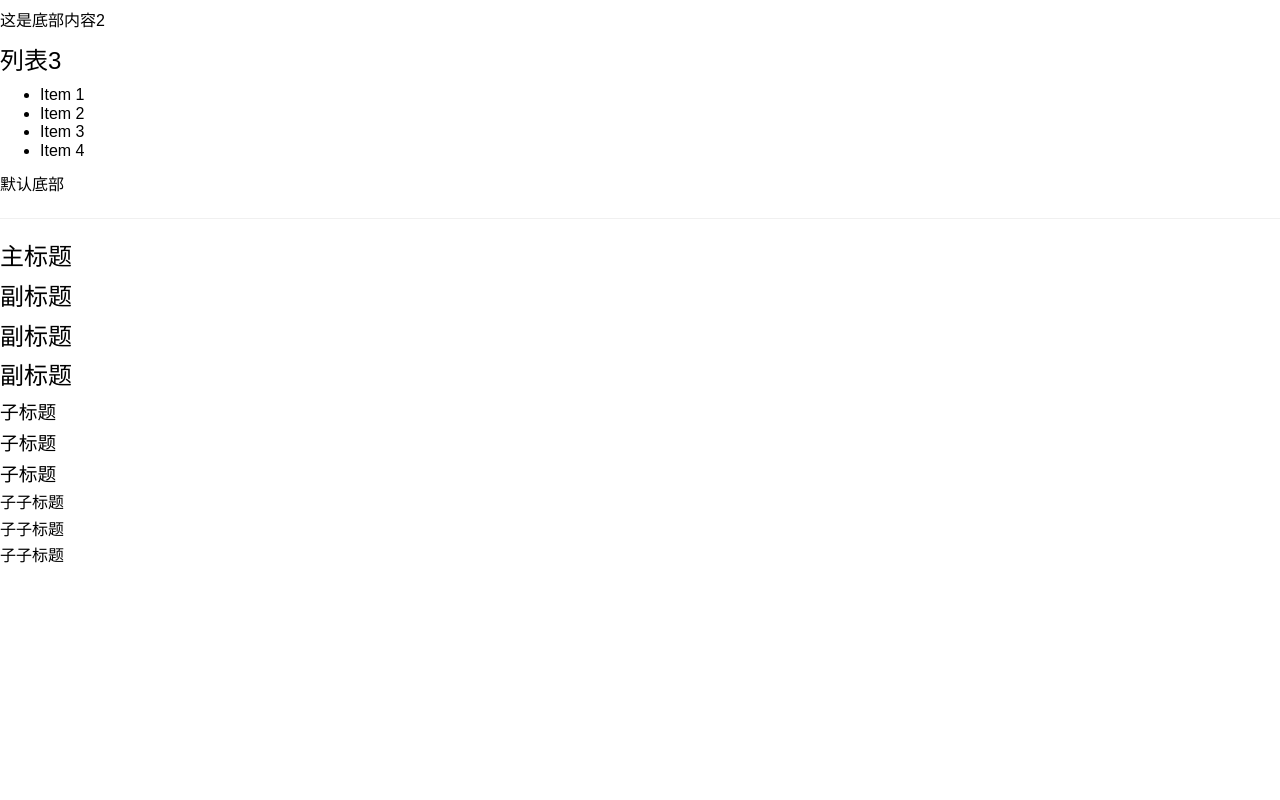
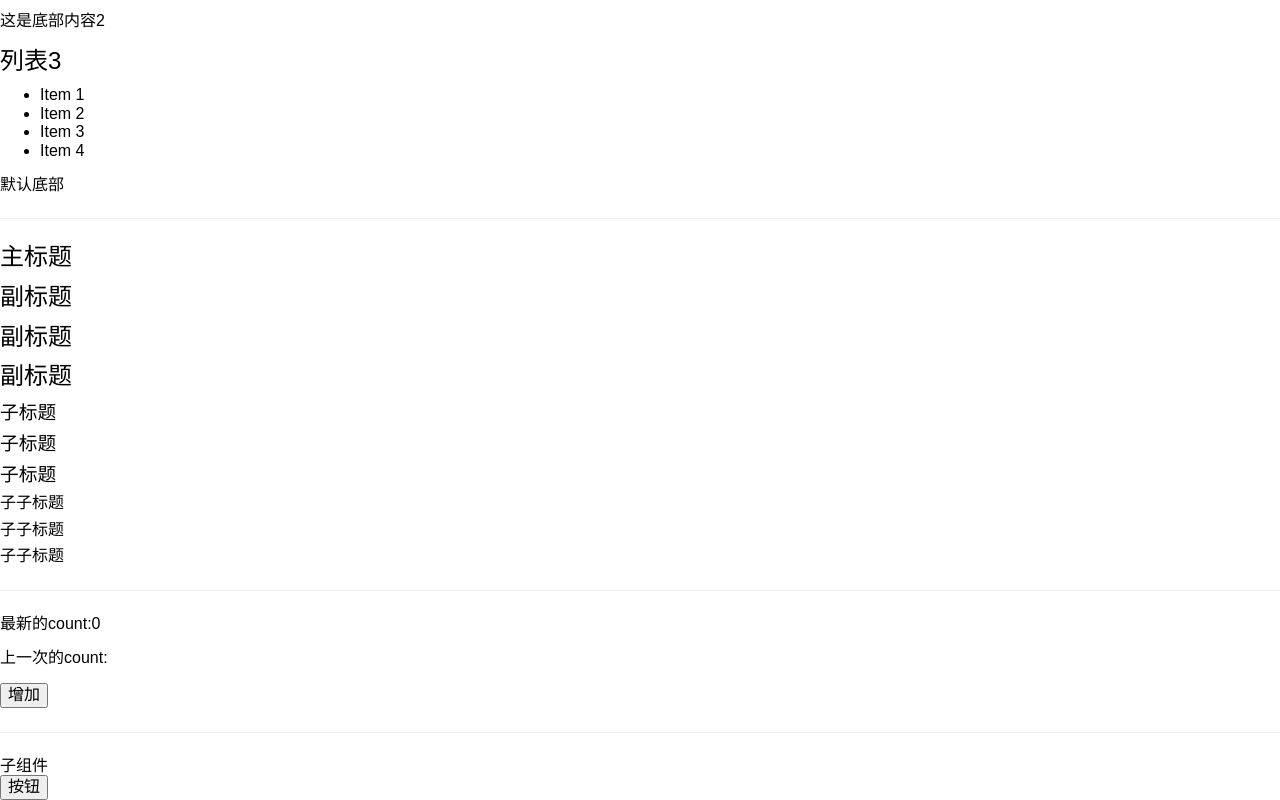
Before and after one commit to Daisyiio/react-demo, a React (Vite) app in the folder react-demo/: page / in a window 1280 px wide. Shown: the part 2236-3036 px from the top of the page. Before the commit the page ends 2802 px from the top, so only its background shows below. Built offline with nearby package versions, Linux system fonts and the light colour scheme.

Commit message:
关于useRef

```diff
--- a/react-demo/src/App.tsx
+++ b/react-demo/src/App.tsx
@@ -1,4 +1,6 @@
 import "./App.scss";
+
+import { Divider } from "antd";
 
 import Mustache from "@/components/Mustache";
 import { UseState, UseState2, UseState3 } from "@/components/UseState";
@@ -6,6 +8,7 @@ import { UseReducer1, UserReducer2 } from "@/components/useReducer";
 import { PropAndSlot } from "@/components/PropAndSlot/Prop";
 import { Slot } from "@/components/PropAndSlot/Slot";
 import { PageContext } from "@/components/PropAndSlot/Context";
+import { UseRefDemo, UseRefDemo2 } from "@/components//useRef";
 function App() {
   return (
     <>
@@ -19,6 +22,10 @@ function App() {
         <PropAndSlot></PropAndSlot>
         <Slot></Slot>
         <PageContext></PageContext>
+        <Divider></Divider>
+        <UseRefDemo></UseRefDemo>
+        <Divider></Divider>
+        <UseRefDemo2 />
       </div>
     </>
   );
--- a/react-demo/src/components/PropAndSlot/Prop.tsx
+++ b/react-demo/src/components/PropAndSlot/Prop.tsx
@@ -28,9 +28,13 @@ function PropAndSlot() {
   return (
     <>
       <Divider />
-      {articleData.map((item) => {
+      {articleData.map((item, index) => {
         return (
-          <Article title={item.title} articleDetail={item.details}></Article>
+          <Article
+            title={item.title}
+            articleDetail={item.details}
+            key={index}
+          ></Article>
         );
       })}
       <Divider />
--- a/react-demo/src/components/UseState.tsx
+++ b/react-demo/src/components/UseState.tsx
@@ -1,4 +1,4 @@
-import { useState } from "react";
+import { useState, useEffect } from "react";
 import { Button, Divider } from "antd";
 //关于原始类型的操作
 function UseState() {
@@ -7,6 +7,9 @@ function UseState() {
   let handleClickBool = () => {
     setBool(!bool);
   };
+  useEffect(() => {
+    console.log("useEffect");
+  }, [str]);
   return (
     <>
       <Divider />
@@ -80,6 +83,9 @@ function UseState3() {
     });
     console.log(index); //0 同步
   };
+  useEffect(() => {
+    console.log("useEffect");
+  }, [index]);
   return (
     <>
       <Divider />
--- a/react-demo/src/components/useReducer.tsx
+++ b/react-demo/src/components/useReducer.tsx
@@ -195,4 +195,5 @@ function UserReducer2() {
     </>
   );
 }
+
 export { UseReducer1, UserReducer2 };
--- /dev/null
+++ b/react-demo/src/components/useRef.tsx
@@ -0,0 +1,55 @@
+import { useState, useRef, forwardRef, useImperativeHandle } from "react";
+
+//简单的ref使用
+function UseRefDemo() {
+  const [count, setCount]: any = useState(0);
+  const prevCount = useRef();
+  function handleClick() {
+    prevCount.current = count;
+    setCount(count + 1);
+  }
+  return (
+    <>
+      <div>
+        <p>最新的count:{count}</p>
+        <p>上一次的count:{prevCount.current}</p>
+        <button onClick={handleClick}>增加</button>
+      </div>
+    </>
+  );
+}
+
+//
+
+// 定义一个接口，表示 ref 能够暴露的方法
+interface ChildRefType {
+  myFn: () => void;
+}
+
+const Child = forwardRef((props, ref) => {
+  useImperativeHandle(ref, () => ({
+    myFn: () => {
+      console.log("子组件的 myFn 被调用");
+    },
+  }));
+
+  return <div>子组件</div>;
+});
+function UseRefDemo2() {
+  const ChildRef = useRef<ChildRefType | null>(null);
+  function handeClick() {
+    if (ChildRef.current) {
+      ChildRef.current.myFn();
+    } else {
+      console.log("ChildRef.current 为空");
+    }
+  }
+  return (
+    <div>
+      <Child ref={ChildRef} />
+      <button onClick={handeClick}>按钮</button>
+    </div>
+  );
+}
+
+export { UseRefDemo, UseRefDemo2 };
```
